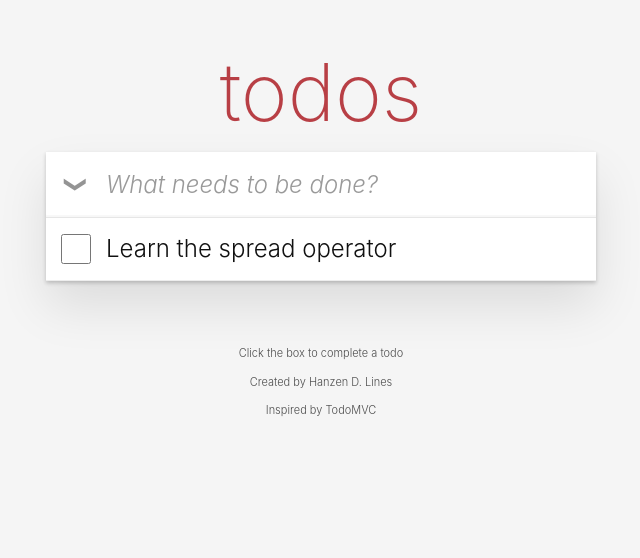
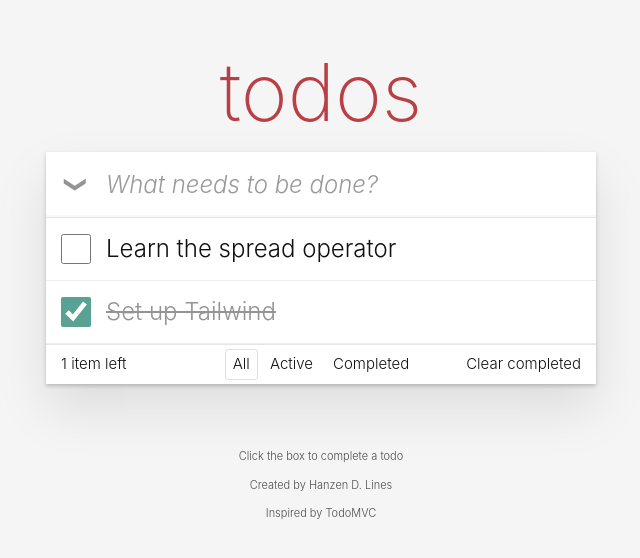
Before and after one commit to zeni-ti/csit340-todomvc, a React (Vite) app: page / in a window 1280 px wide. Shown: the top 558 px of the page, without its empty margins (319-959 px from the left). Built offline with nearby package versions, Linux system fonts and the light colour scheme.

Commit message:
feat: render todos from state with map

```diff
--- a/src/components/Todos.jsx
+++ b/src/components/Todos.jsx
@@ -1,4 +1,10 @@
+import { useState } from 'react'
+
 function Todos() {
+  const [todos] = useState([
+  { id: 1, text: 'Learn the spread operator', completed: false },
+  { id: 2, text: 'Set up Tailwind', completed: true },
+])
   return (
     <section className="mx-auto max-w-[550px]">
         <h1 className="text-center text-[80px] font-extralight text-[#b83f45]">
@@ -23,13 +29,25 @@ function Todos() {
           </label>
 
           <ul>
-            <li className="group relative flex items-center border-b border-[#ededed] text-2xl">
+            {todos.map((todo) => (
+  <li
+    key={todo.id}
+    className="group relative flex items-center border-b border-[#ededed] text-2xl"
+  >
     <input
       type="checkbox"
+      checked={todo.completed}
+      readOnly
       className="ml-[15px] size-[30px] shrink-0 cursor-pointer accent-[#59a193]"
     />
-              <span className="flex-1 py-[15px] pr-[60px] pl-[15px] break-all">
-                Learn the spread operator
+    <span
+      className={
+        todo.completed
+          ? 'flex-1 py-[15px] pr-[60px] pl-[15px] break-all text-[#949494] line-through'
+          : 'flex-1 py-[15px] pr-[60px] pl-[15px] break-all'
+      }
+    >
+      {todo.text}
     </span>
     <button
       type="button"
@@ -38,8 +56,45 @@ function Todos() {
       ×
     </button>
   </li>
+))}
+
           </ul>
         </main>
+        <footer className="grid h-10 grid-cols-3 items-center border-t border-[#e6e6e6] px-[15px] text-[15px]">
+          <span>
+            <strong className="font-light">1</strong> item left
+          </span>
+
+          <ul className="flex justify-center gap-1">
+            <li>
+              <button
+                type="button"
+                className="cursor-pointer rounded-[3px] border border-[#b83f45]/20 px-[7px] py-[3px]"
+              >
+                All
+              </button>
+            </li>
+            <li>
+              <button
+                type="button"
+                className="cursor-pointer rounded-[3px] border border-transparent px-[7px] py-[3px] hover:border-[#b83f45]/10"
+              >
+                Active
+              </button>
+            </li>
+            <li>
+              <button
+                type="button"
+               className="cursor-pointer rounded-[3px] border border-transparent px-[7px] py-[3px] hover:border-[#b83f45]/10"
+              >
+                Completed
+              </button>
+            </li>
+          </ul>
+          <button type="button" className="cursor-pointer justify-self-end hover:underline">
+            Clear completed
+         </button>
+         </footer>
         </div>
     </section>
   )
```
Lines whose indentation alone changed are shown as unchanged.
